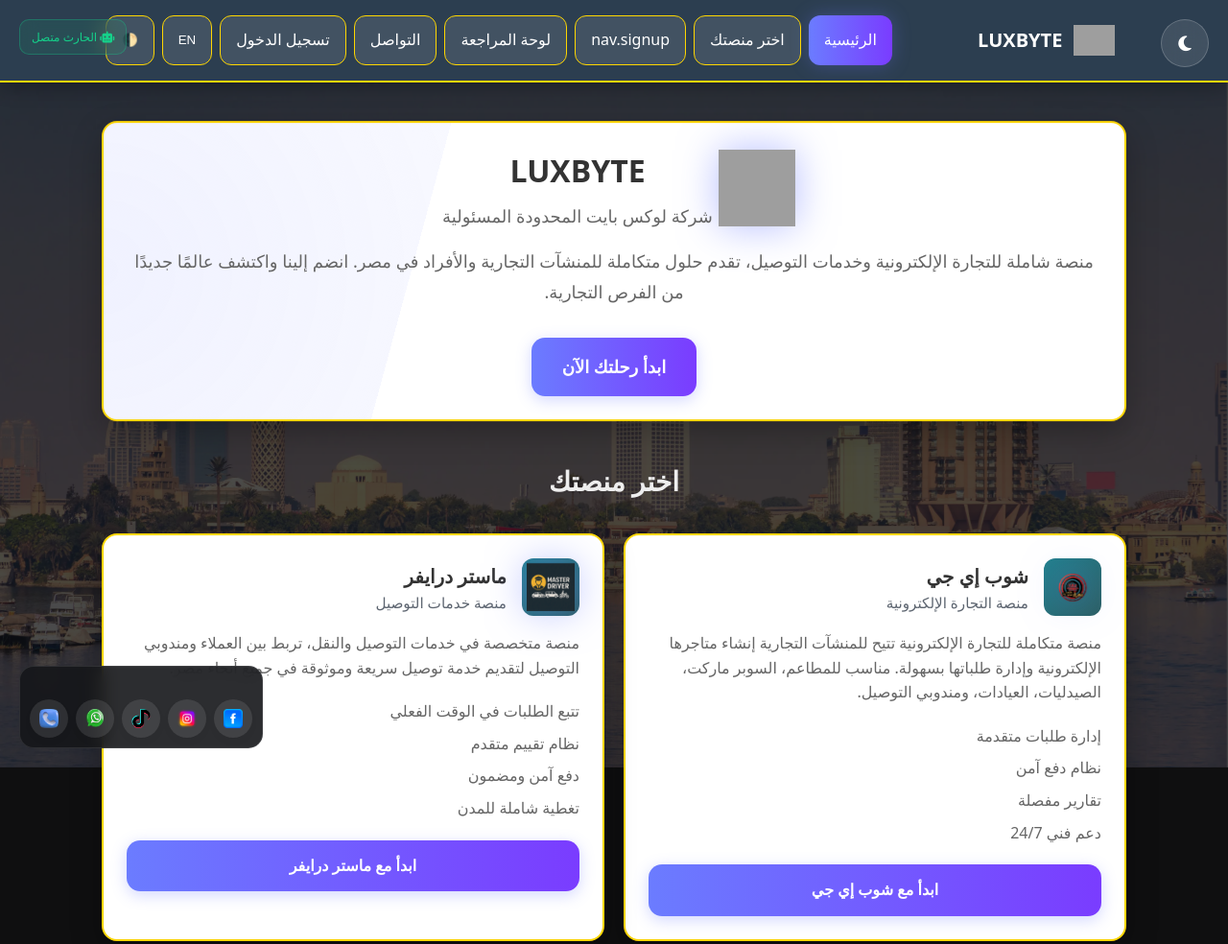
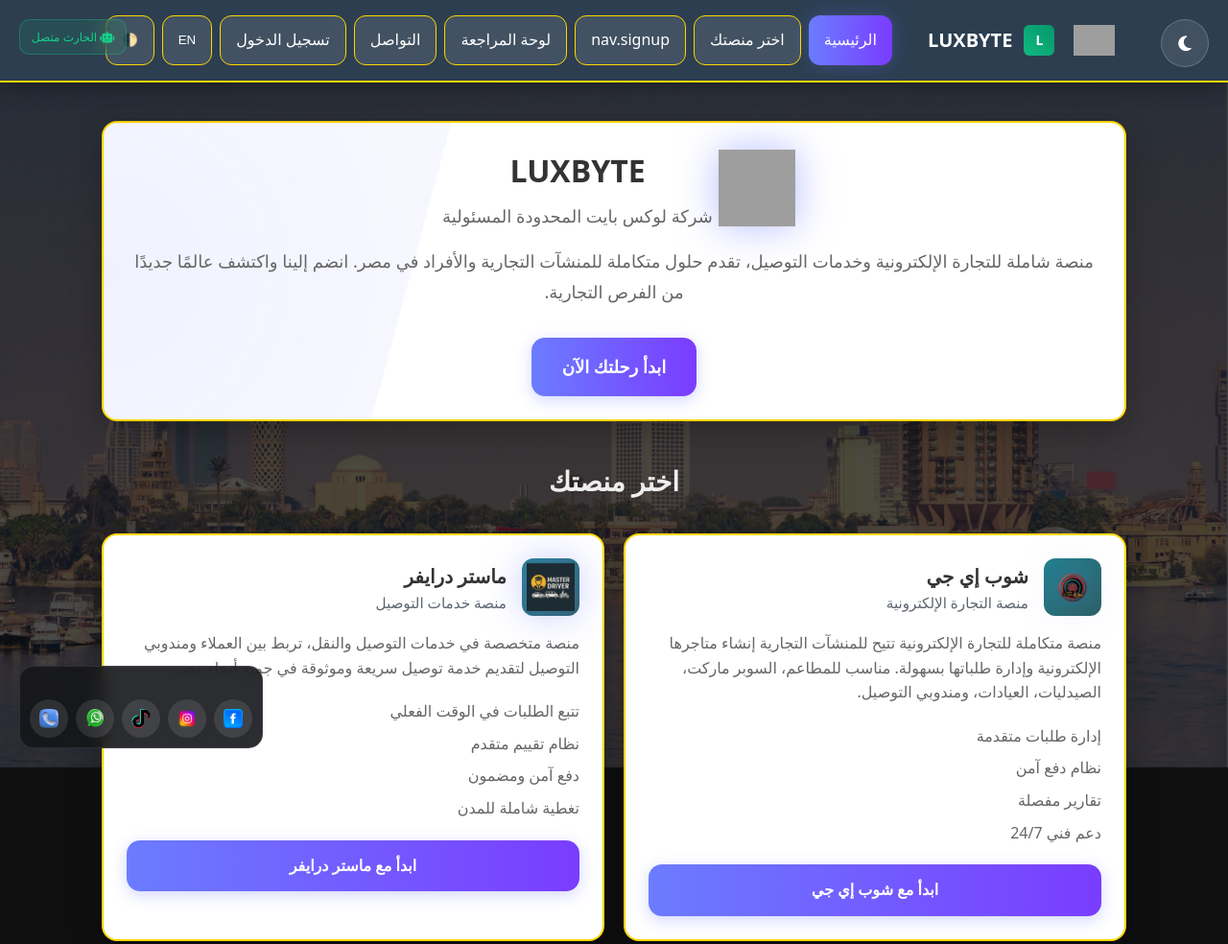
Before and after one commit to amir3838/luxbyte, a website: page index.html in a window 1280 px wide. Shown: the top 984 px of the page at 96% size. Drawn offline with nearby package versions, Linux system fonts and the light colour scheme; grey boxes are pictures that could not be loaded.

Commit message:
Fix logo display issue - update path and add fallback

```diff
--- a/common.js
+++ b/common.js
@@ -575,7 +575,10 @@
   bar.innerHTML = `
     <div class="navbar-inner">
       <div class="brand">
-        <img src="./assets/app_icon/LUXBYTE.png" alt="LUXBYTE Logo" class="brand-logo" style="height: 32px; width: auto; margin-right: 8px;">
+        <img src="assets/app_icon/LUXBYTE.png" alt="LUXBYTE Logo" class="brand-logo"
+             onerror="this.style.display='none'; this.nextElementSibling.style.display='inline-block';"
+             style="height: 32px; width: auto; margin-right: 8px;">
+        <div class="brand-fallback" style="display: none; width: 32px; height: 32px; background: linear-gradient(45deg, #10b981, #059669); border-radius: 6px; display: flex; align-items: center; justify-content: center; color: white; font-weight: bold; font-size: 14px; margin-right: 8px;">L</div>
         <span>LUXBYTE</span>
       </div>
       <nav class="nav-links">
--- a/style.css
+++ b/style.css
@@ -771,6 +771,25 @@
   color: var(--color-charcoal-700) !important;
 }
 
+/* Brand logo styling */
+.brand {
+  display: flex;
+  align-items: center;
+  gap: 8px;
+}
+
+.brand-logo {
+  height: 32px;
+  width: auto;
+  object-fit: contain;
+  border-radius: 4px;
+}
+
+.brand-logo:hover {
+  opacity: 0.8;
+  transition: opacity 0.2s ease;
+}
+
 @font-face {
   font-family: 'FKGroteskNeue';
   src: url('https://r2cdn.perplexity.ai/fonts/FKGroteskNeue.woff2')
```
